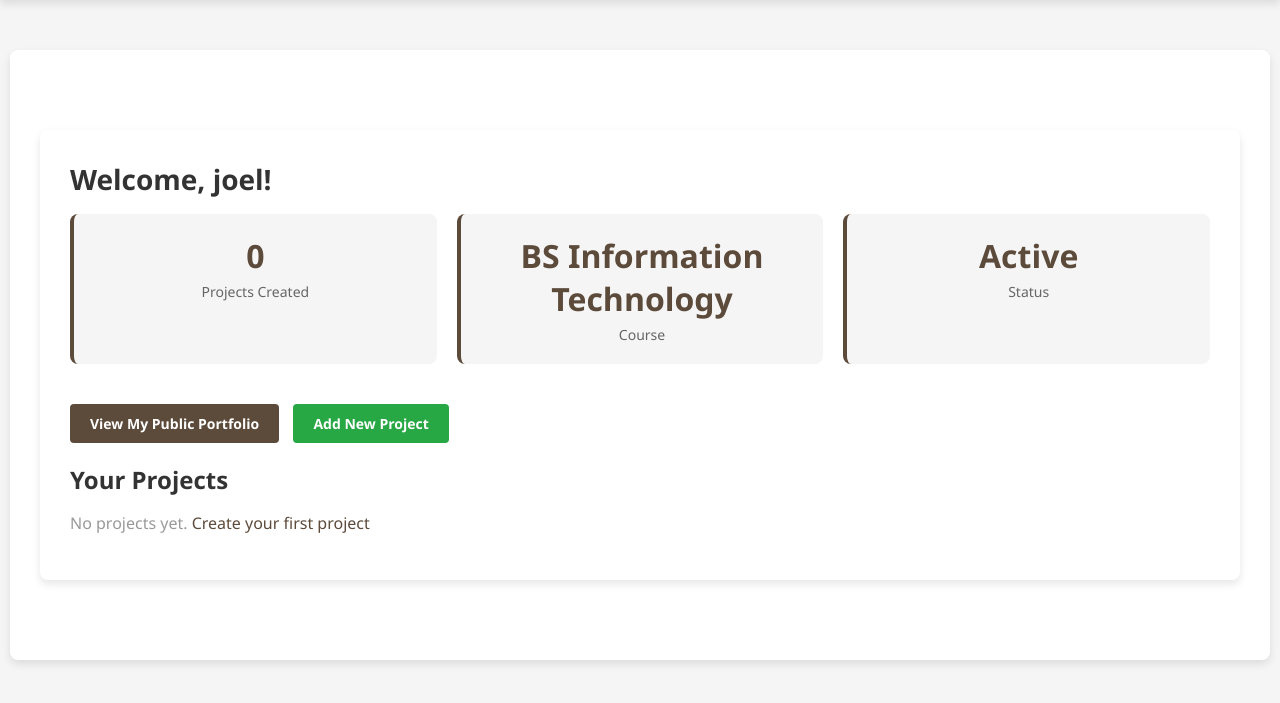
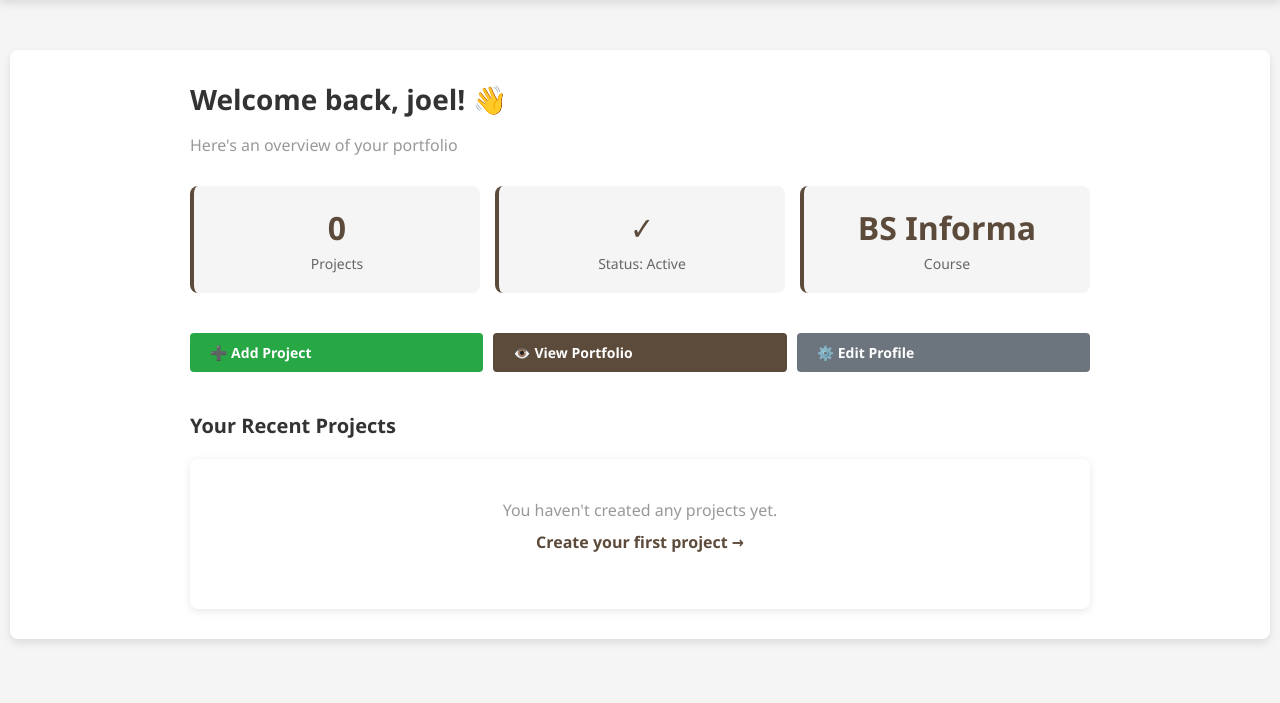
Before and after one commit to Joules-bit-spec/student_portfolio, a Flask app: page /dashboard in a window 1280 px wide. Shown: the part 84-787 px from the top of the page. Run offline with Flask 3, Linux system fonts and the light colour scheme; a user stored in the database is signed in; data that the repository does not hold is empty.

Commit message:
konting changes

```diff
--- a/templates/dashboard.html
+++ b/templates/dashboard.html
@@ -1,71 +1,72 @@
 {% extends "layout.html" %} {% block title %}Dashboard{% endblock %} {% block
 content %}
-<div class="content">
-  <h2>Welcome, {{ current_user.username }}!</h2>
+<div style="max-width: 900px; margin: 0 auto; padding: 0 20px;">
+  <h2 style="margin-bottom: 10px;">Welcome back, {{ current_user.username }}! 👋</h2>
+  <p class="text-muted" style="margin-bottom: 30px;">Here's an overview of your portfolio</p>
 
   <!-- Dashboard Stats -->
-  <div class="dashboard-stats">
+  <div style="display: grid; grid-template-columns: repeat(auto-fit, minmax(150px, 1fr)); gap: 15px; margin-bottom: 40px;">
     <div class="stat-card">
-      <h3>{{ projects|length }}</h3>
-      <p>Projects Created</p>
+      <h3 style="margin: 0; font-size: 32px; color: #5c4a3a;">{{ projects|length }}</h3>
+      <p style="margin: 5px 0 0 0; color: #666;">Projects</p>
     </div>
     <div class="stat-card">
-      <h3>{{ current_user.course or 'N/A' }}</h3>
-      <p>Course</p>
+      <h3 style="margin: 0; font-size: 32px; color: #5c4a3a;">✓</h3>
+      <p style="margin: 5px 0 0 0; color: #666;">Status: Active</p>
     </div>
     <div class="stat-card">
-      <h3>Active</h3>
-      <p>Status</p>
+      <h3 style="margin: 0; font-size: 32px; color: #5c4a3a;">{{ current_user.course[:10] or 'N/A' }}</h3>
+      <p style="margin: 5px 0 0 0; color: #666;">Course</p>
     </div>
   </div>
 
-  <!-- Quick Action -->
-  <div class="mb-20">
-    <a
-      href="{{ url_for('public_portfolio', username=current_user.username) }}"
-      target="_blank"
-      class="btn btn-primary"
-    >
-      View My Public Portfolio
+  <!-- Quick Action Buttons -->
+  <div style="display: flex; gap: 10px; margin-bottom: 40px; flex-wrap: wrap;">
+    <a href="{{ url_for('projects') }}" class="btn btn-primary" style="background-color: #28a745; flex: 1; min-width: 150px;">
+      ➕ Add Project
     </a>
-    <a
-      href="{{ url_for('projects') }}"
-      class="btn btn-primary"
-      style="margin-left: 10px; background-color: #28a745;"
-    >
-      Add New Project
+    <a href="{{ url_for('public_portfolio', username=current_user.username) }}" target="_blank" class="btn btn-primary" style="flex: 1; min-width: 150px;">
+      👁️ View Portfolio
+    </a>
+    <a href="{{ url_for('profile') }}" class="btn btn-primary" style="background-color: #6c757d; flex: 1; min-width: 150px;">
+      ⚙️ Edit Profile
     </a>
   </div>
 
-  <!-- Your Projects -->
-  <h3>Your Projects</h3>
+  <!-- Your Projects Section -->
+  <h3 style="margin-bottom: 20px; font-size: 20px;">Your Recent Projects</h3>
   {% if projects %}
-  <div class="projects-grid">
+  <div style="display: flex; flex-direction: column; gap: 12px;">
     {% for p in projects %}
-    <div class="project-card">
-      <div class="project-card-image" style="background-color: #f0f0f0; display: flex; align-items: center; justify-content: center;">
+    <div style="background: white; border-radius: 8px; padding: 20px; box-shadow: 0 2px 8px rgba(0,0,0,0.1); display: flex; align-items: center; gap: 20px; transition: all 0.3s ease; border-left: 4px solid #5c4a3a;">
+      <!-- Project Image -->
+      <div style="width: 80px; height: 80px; flex-shrink: 0; background-color: #f0f0f0; border-radius: 6px; display: flex; align-items: center; justify-content: center; overflow: hidden;">
         {% if p.image_file %}
-        <img
-          src="{{ url_for('static', filename='uploads/' + p.image_file) }}"
-          alt="{{ p.title }}"
-        />
+        <img src="{{ url_for('static', filename='uploads/' + p.image_file) }}" alt="{{ p.title }}" style="width: 100%; height: 100%; object-fit: cover;" />
         {% else %}
-        <span style="color: #999;">No Image</span>
+        <span style="color: #999; font-size: 12px;">No Image</span>
         {% endif %}
       </div>
-      <div class="project-card-content">
-        <h4 class="project-card-title">{{ p.title }}</h4>
-        <p class="project-card-description">{{ p.description[:100] }}...</p>
-        <p class="text-muted" style="font-size: 12px;">{{ p.date_posted.strftime('%Y-%m-%d') }}</p>
+
+      <!-- Project Details -->
+      <div style="flex: 1; min-width: 0;">
+        <h4 style="margin: 0 0 5px 0; color: #333; font-size: 16px;">{{ p.title }}</h4>
+        <p style="margin: 0 0 8px 0; color: #666; font-size: 14px; line-height: 1.4;">{{ p.description[:80] }}{% if p.description|length > 80 %}...{% endif %}</p>
+        <p class="text-muted" style="font-size: 12px; margin: 0;">📅 {{ p.date_posted.strftime('%b %d, %Y') }}</p>
       </div>
-      <div class="project-card-footer">
-        <a href="{{ url_for('edit_project', id=p.id) }}">Edit</a>
+
+      <!-- Action -->
+      <div style="flex-shrink: 0;">
+        <a href="{{ url_for('edit_project', id=p.id) }}" class="btn btn-primary" style="padding: 8px 16px; font-size: 14px;">Edit</a>
       </div>
     </div>
     {% endfor %}
   </div>
   {% else %}
-  <p class="text-muted">No projects yet. <a href="{{ url_for('projects') }}" class="text-primary">Create your first project</a></p>
+  <div style="background: white; padding: 40px; border-radius: 8px; text-align: center; box-shadow: 0 2px 8px rgba(0,0,0,0.1);">
+    <p class="text-muted" style="font-size: 16px; margin: 0;">You haven't created any projects yet.</p>
+    <p style="margin-top: 10px;"><a href="{{ url_for('projects') }}" class="text-primary" style="font-weight: 600;">Create your first project →</a></p>
+  </div>
   {% endif %}
 </div>
 {% endblock %}
```
Also changed, not shown: templates/edit_project.html (+13 -8 lines), templates/profile.html (+34 -21 lines), templates/projects.html (+37 -38 lines).
